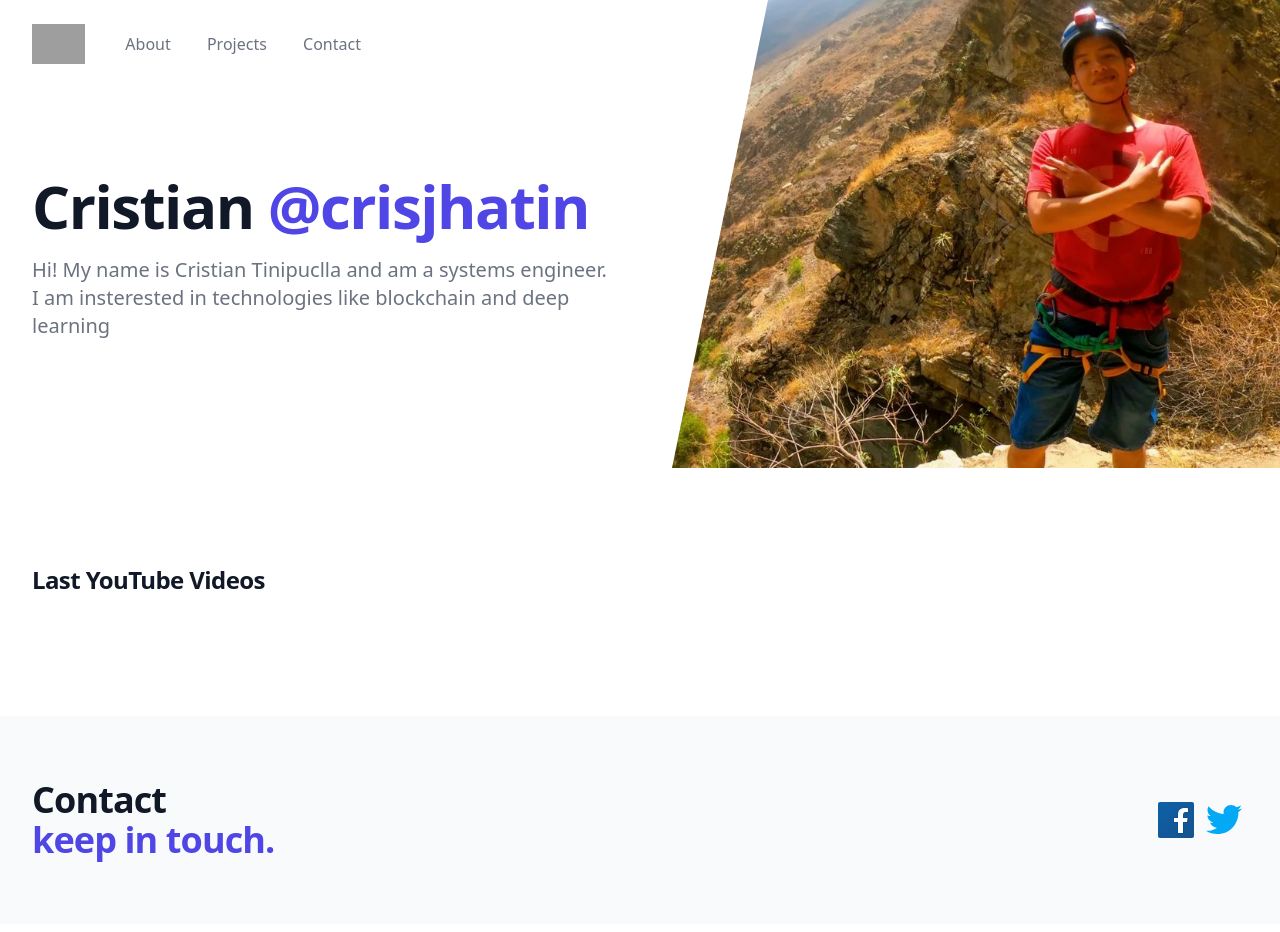
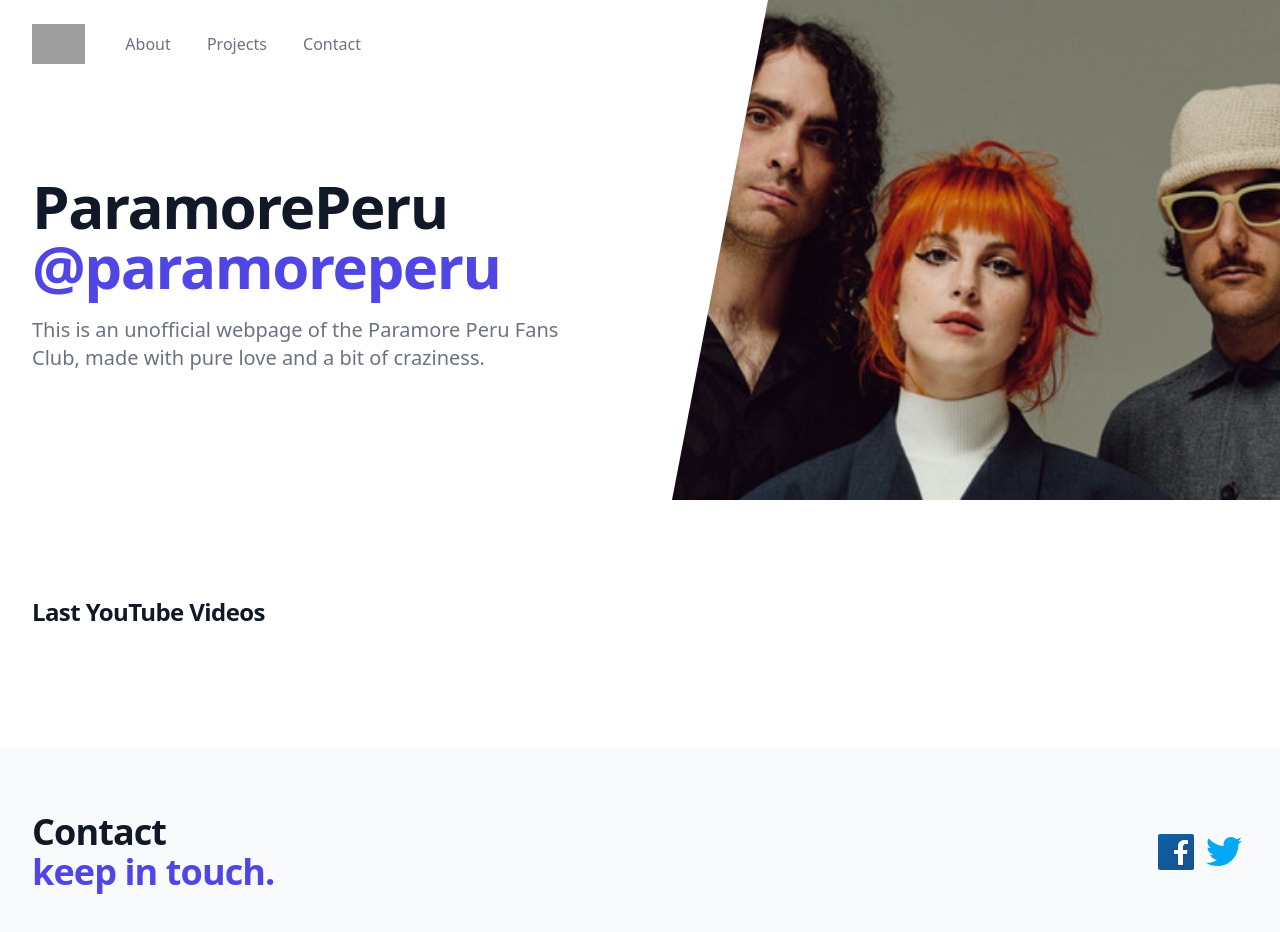
Before and after one commit to crisjhatin/paramore-web, a website: page src/index.html in a window 1280 px wide. Drawn offline with nearby package versions, Linux system fonts and the light colour scheme; no server answers; grey boxes are pictures that could not be loaded.

Commit message:
index change

```diff
--- a/src/index.html
+++ b/src/index.html
@@ -39,19 +39,19 @@
         <main class="mt-10 mx-auto max-w-7xl px-4 sm:mt-12 sm:px-6 md:mt-16 lg:mt-20 lg:px-8 xl:mt-28">
           <div class="sm:text-center lg:text-left">
             <h1 class="text-4xl tracking-tight font-extrabold text-gray-900 sm:text-5xl md:text-6xl">
-              <span class="block xl:inline">Cristian</span>
-              <span class="block text-indigo-600 xl:inline">@crisjhatin</span>
+              <span class="block xl:inline">ParamorePeru</span>
+              <span class="block text-indigo-600 xl:inline">@paramoreperu</span>
             </h1>
             <p
               class="mt-3 text-base text-gray-500 sm:mt-5 sm:text-lg sm:max-w-xl sm:mx-auto md:mt-5 md:text-xl lg:mx-0">
-              Hi! My name is Cristian Tinipuclla and am a systems engineer. I am insterested in technologies like blockchain and deep learning</p>
+              This is an unofficial webpage of the Paramore Peru Fans Club, made with pure love and a bit of craziness.</p>
           </div>
         </main>
       </div>
     </div>
     <div class="lg:absolute lg:inset-y-0 lg:right-0 lg:w-1/2">
       <img class="h-56 object-cover sm:h-72 md:h-96 lg:w-full lg:h-full"
-        src="images/Screenshot from 2023-03-15 15-37-01.png" alt="">
+        src="images/paramore-portrait.jpeg" alt="">
     </div>
   </div>
   <div class="bg-white">
```
Also changed, not shown: package.json (+5 -2 lines), src/images/paramore-portrait.jpeg (added), 1 other file.
